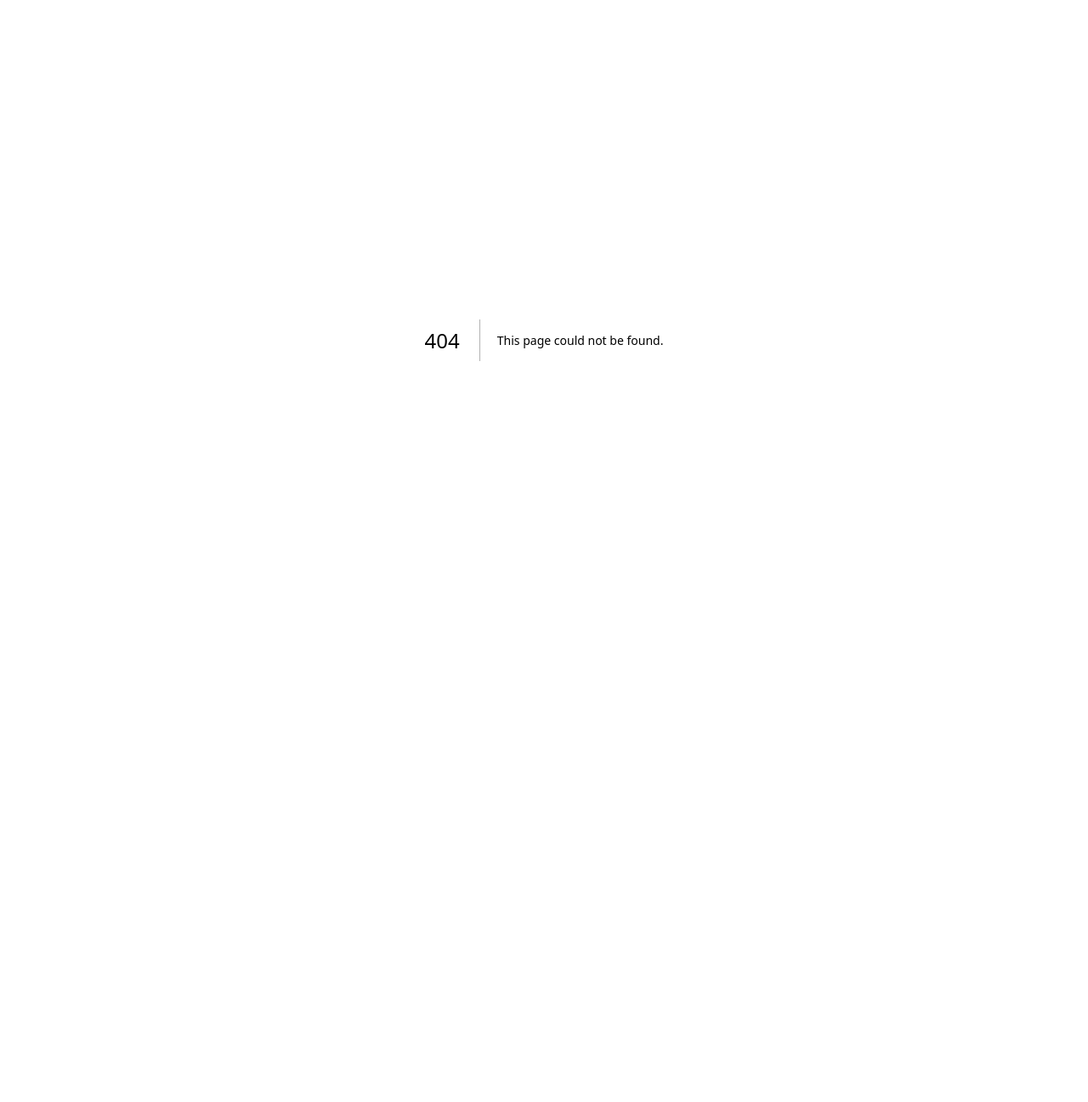
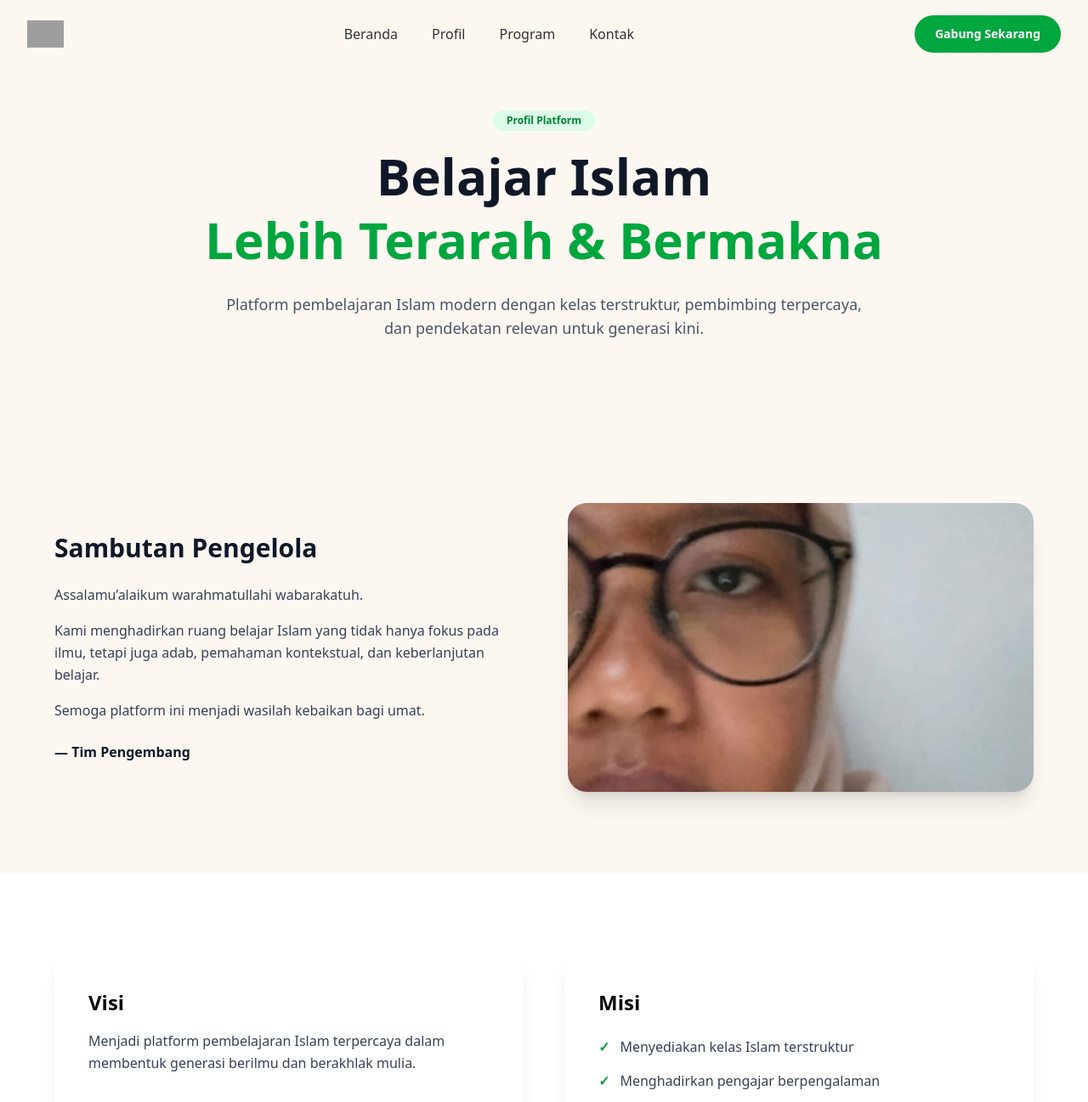
Before and after one commit to FISmart1/ngaji, a Next.js app: page /profil in a window 1280 px wide. Before the commit this address had no page. Shown: the top 1297 px of the page at 85% size. Before the commit the page ends 800 px from the top, so only its background shows below. Built offline with nearby package versions, Linux system fonts and the light colour scheme; grey boxes are pictures that could not be loaded.

Commit message:
tambah profil

```diff
--- /dev/null
+++ b/app/profil/page.tsx
@@ -0,0 +1,186 @@
+'use client';
+
+import Navbar from '@/components/Navbar';
+import { motion } from 'framer-motion';
+import { fadeUp, fade, stagger } from '@/components/animations';
+import Footer from '@/components/Footer';
+
+export default function ProfilPage() {
+  return (
+    <div className="bg-[#FCF8F1] min-h-screen">
+      <Navbar />
+
+      {/* ================= HERO ================= */}
+      <section className="pt-32 pb-24 px-6">
+        <motion.div
+          className="max-w-5xl mx-auto text-center"
+          variants={stagger}
+          initial="hidden"
+          animate="visible"
+        >
+          <motion.span
+            variants={fadeUp}
+            className="inline-block mb-4 text-xs font-semibold px-4 py-1 rounded-full bg-green-100 text-green-700"
+          >
+            Profil Platform
+          </motion.span>
+
+          <motion.h1
+            variants={fadeUp}
+            className="text-4xl md:text-6xl font-extrabold text-gray-900 leading-tight"
+          >
+            Belajar Islam <br />
+            <span className="text-green-600">Lebih Terarah & Bermakna</span>
+          </motion.h1>
+
+          <motion.p
+            variants={fadeUp}
+            className="mt-6 text-gray-600 max-w-3xl mx-auto text-lg"
+          >
+            Platform pembelajaran Islam modern dengan kelas terstruktur,
+            pembimbing terpercaya, dan pendekatan relevan untuk generasi kini.
+          </motion.p>
+        </motion.div>
+      </section>
+
+      {/* ================= SAMBUTAN ================= */}
+      <section className="px-6 py-24">
+        <div className="max-w-6xl mx-auto grid grid-cols-1 lg:grid-cols-2 gap-14 items-center">
+          <motion.div
+            variants={fadeUp}
+            initial="hidden"
+            whileInView="visible"
+            viewport={{ once: true }}
+          >
+            <h2 className="text-3xl font-bold text-gray-900 mb-6">
+              Sambutan Pengelola
+            </h2>
+
+            <p className="text-gray-700 leading-relaxed mb-4">
+              Assalamu’alaikum warahmatullahi wabarakatuh.
+            </p>
+
+            <p className="text-gray-700 leading-relaxed mb-4">
+              Kami menghadirkan ruang belajar Islam yang tidak hanya fokus pada
+              ilmu, tetapi juga adab, pemahaman kontekstual, dan keberlanjutan
+              belajar.
+            </p>
+
+            <p className="text-gray-700 leading-relaxed">
+              Semoga platform ini menjadi wasilah kebaikan bagi umat.
+            </p>
+
+            <p className="mt-6 font-semibold text-gray-900">
+              — Tim Pengembang
+            </p>
+          </motion.div>
+
+          <motion.div
+            variants={fade}
+            initial="hidden"
+            whileInView="visible"
+            viewport={{ once: true }}
+            className="rounded-3xl overflow-hidden shadow-xl"
+          >
+            <img
+              src="/sambutan.jpeg"
+              alt="Sambutan"
+              className="w-full h-[340px] object-cover transition duration-700 hover:scale-105"
+            />
+          </motion.div>
+        </div>
+      </section>
+
+      {/* ================= VISI MISI ================= */}
+      <section className="px-6 py-24 bg-white">
+        <motion.div
+          className="max-w-6xl mx-auto grid grid-cols-1 md:grid-cols-2 gap-12"
+          variants={stagger}
+          initial="hidden"
+          whileInView="visible"
+          viewport={{ once: true }}
+        >
+          <motion.div
+            variants={fadeUp}
+            className="bg-white rounded-3xl shadow-lg p-10
+                       hover:shadow-xl transition"
+          >
+            <h3 className="text-2xl font-bold mb-4">Visi</h3>
+            <p className="text-gray-700 leading-relaxed">
+              Menjadi platform pembelajaran Islam terpercaya
+              dalam membentuk generasi berilmu dan berakhlak mulia.
+            </p>
+          </motion.div>
+
+          <motion.div
+            variants={fadeUp}
+            className="bg-white rounded-3xl shadow-lg p-10
+                       hover:shadow-xl transition"
+          >
+            <h3 className="text-2xl font-bold mb-6">Misi</h3>
+            <ul className="space-y-4">
+              {[
+                'Menyediakan kelas Islam terstruktur',
+                'Menghadirkan pengajar berpengalaman',
+                'Menggabungkan teknologi dan dakwah',
+                'Mendukung pembelajaran berkelanjutan',
+              ].map((item, i) => (
+                <motion.li
+                  key={i}
+                  variants={fadeUp}
+                  className="flex gap-3 text-gray-700"
+                >
+                  <span className="text-green-600 font-bold">✓</span>
+                  {item}
+                </motion.li>
+              ))}
+            </ul>
+          </motion.div>
+        </motion.div>
+      </section>
+
+      {/* ================= NILAI ================= */}
+      <section className="px-6 py-24">
+        <motion.div
+          className="max-w-6xl mx-auto grid grid-cols-1 sm:grid-cols-2 lg:grid-cols-4 gap-8"
+          variants={stagger}
+          initial="hidden"
+          whileInView="visible"
+          viewport={{ once: true }}
+        >
+          {[
+            { title: 'Amanah', desc: 'Menjaga kepercayaan dan tanggung jawab.' },
+            { title: 'Profesional', desc: 'Dikelola secara serius dan rapi.' },
+            { title: 'Relevan', desc: 'Sesuai kebutuhan umat masa kini.' },
+            { title: 'Berkelanjutan', desc: 'Belajar tanpa henti.' },
+          ].map((item, i) => (
+            <motion.div
+              key={i}
+              variants={fadeUp}
+              className="bg-white rounded-2xl p-8 text-center
+                         shadow hover:-translate-y-2 hover:shadow-xl transition"
+            >
+              <h4 className="font-bold mb-3 text-lg">{item.title}</h4>
+              <p className="text-sm text-gray-600">{item.desc}</p>
+            </motion.div>
+          ))}
+        </motion.div>
+      </section>
+      <section className="px-6 py-24">
+        <div className="max-w-4xl mx-auto bg-green-600 rounded-3xl p-14 text-center text-white shadow-xl">
+          <h2 className="text-3xl md:text-4xl font-bold mb-6">
+            Mulai Perjalanan Belajarmu Hari Ini
+          </h2>
+          <p className="mb-8 text-green-100 text-lg">
+            Bergabung bersama ribuan peserta lain dalam belajar Islam
+            secara terarah dan bermakna.
+          </p>
+          <button className="px-10 py-4 rounded-full bg-white text-green-700 font-semibold hover:bg-gray-100 transition">
+            Lihat Program Kelas
+          </button>
+        </div>
+      </section>
+      <Footer/>
+    </div>
+  );
+}
--- /dev/null
+++ b/components/animations.ts
@@ -0,0 +1,25 @@
+export const fadeUp = {
+  hidden: { opacity: 0, y: 40 },
+  visible: {
+    opacity: 1,
+    y: 0,
+    transition: { duration: 0.6, ease: 'easeOut' },
+  },
+};
+
+export const fade = {
+  hidden: { opacity: 0 },
+  visible: {
+    opacity: 1,
+    transition: { duration: 0.6 },
+  },
+};
+
+export const stagger = {
+  hidden: {},
+  visible: {
+    transition: {
+      staggerChildren: 0.15,
+    },
+  },
+};
```
Also changed, not shown: public/sambutan.jpeg (added).
